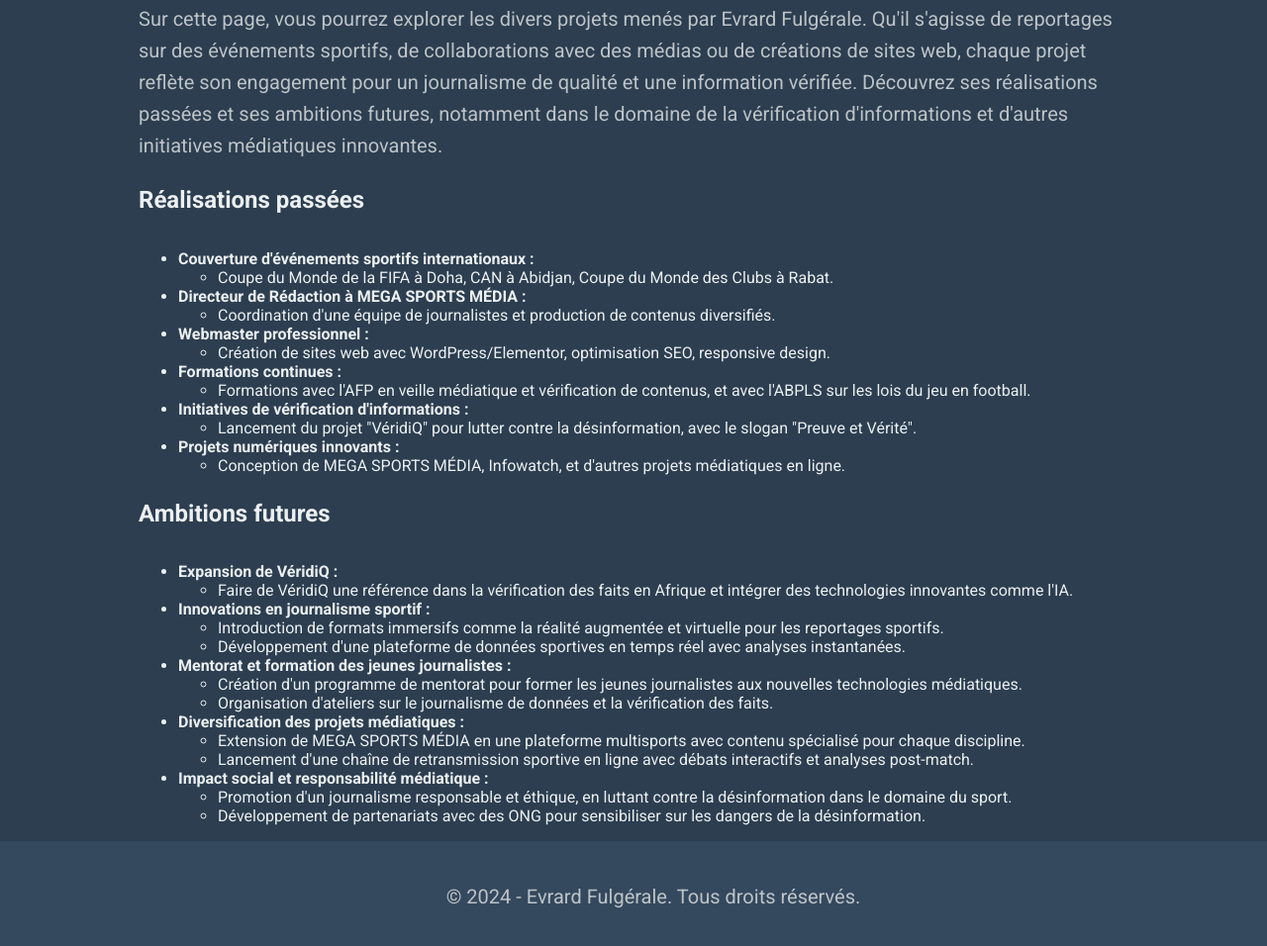
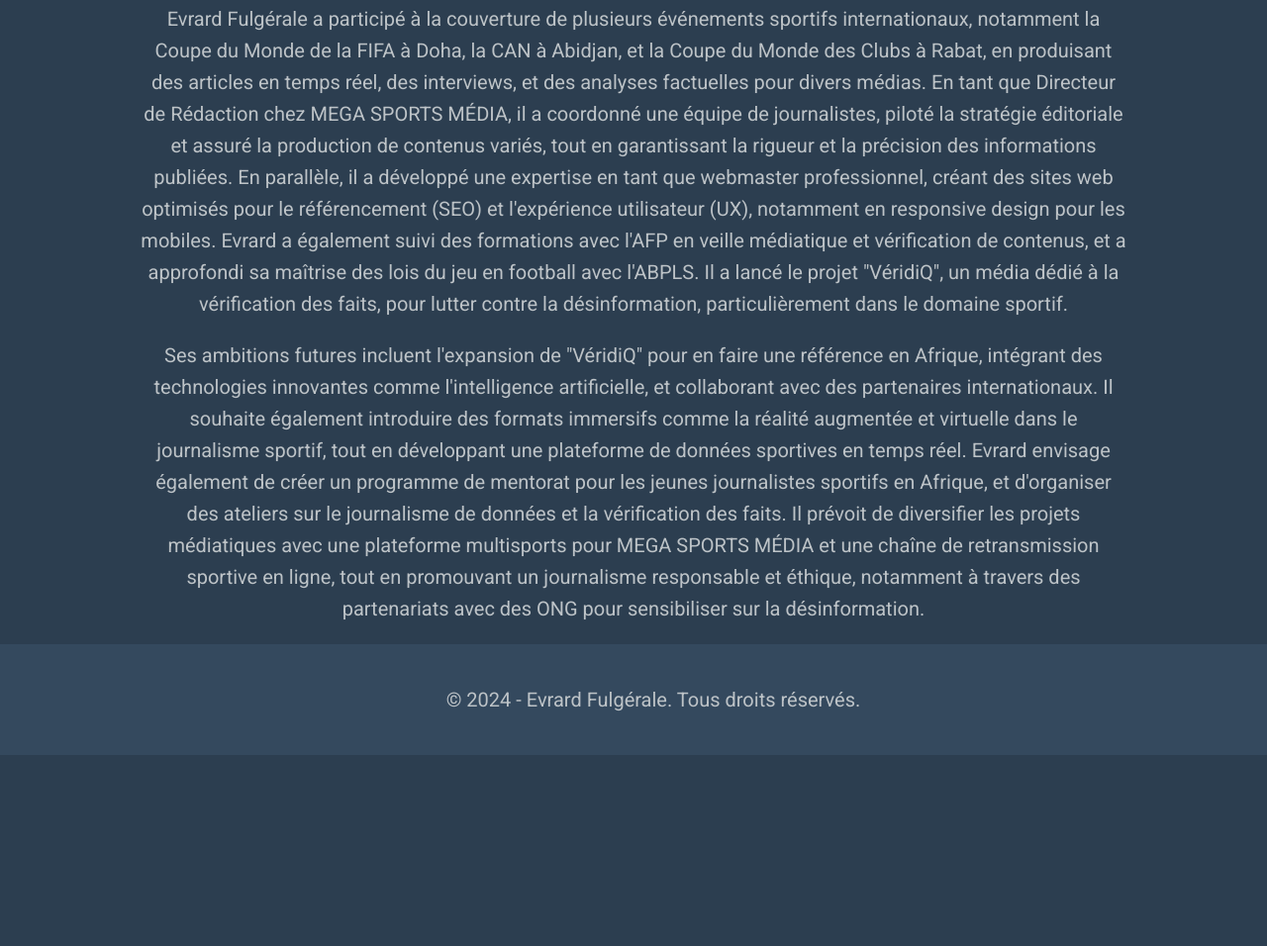
Before and after one commit to fulgerale/fulgerale.github.io, a plain HTML site: page projets.html in a window 1280 px wide. Shown: the part 468-1424 px from the top of the page at 99% size. After the commit the page ends 1231 px from the top, so only its background shows below. Drawn offline with Linux system fonts and the light colour scheme.

Commit message:
Update projets.html

```diff
--- a/projets.html
+++ b/projets.html
@@ -23,75 +23,9 @@
         <h1>Projets en vedette</h1>
         <div class="image-container">
             <img src="images projet/prjots bon.jpg"/>
-        </div>
-    <p>Sur cette page, vous pourrez explorer les divers projets menés par Evrard Fulgérale. Qu'il s'agisse de reportages sur des événements sportifs, de collaborations avec des médias ou de créations de sites web, chaque projet reflète son engagement pour un journalisme de qualité et une information vérifiée. Découvrez ses réalisations passées et ses ambitions futures, notamment dans le domaine de la vérification d'informations et d'autres initiatives médiatiques innovantes.</p>
+<p> Evrard Fulgérale a participé à la couverture de plusieurs événements sportifs internationaux, notamment la Coupe du Monde de la FIFA à Doha, la CAN à Abidjan, et la Coupe du Monde des Clubs à Rabat, en produisant des articles en temps réel, des interviews, et des analyses factuelles pour divers médias. En tant que Directeur de Rédaction chez MEGA SPORTS MÉDIA, il a coordonné une équipe de journalistes, piloté la stratégie éditoriale et assuré la production de contenus variés, tout en garantissant la rigueur et la précision des informations publiées. En parallèle, il a développé une expertise en tant que webmaster professionnel, créant des sites web optimisés pour le référencement (SEO) et l'expérience utilisateur (UX), notamment en responsive design pour les mobiles. Evrard a également suivi des formations avec l'AFP en veille médiatique et vérification de contenus, et a approfondi sa maîtrise des lois du jeu en football avec l'ABPLS. Il a lancé le projet "VéridiQ", un média dédié à la vérification des faits, pour lutter contre la désinformation, particulièrement dans le domaine sportif.<p>
+<p> Ses ambitions futures incluent l'expansion de "VéridiQ" pour en faire une référence en Afrique, intégrant des technologies innovantes comme l'intelligence artificielle, et collaborant avec des partenaires internationaux. Il souhaite également introduire des formats immersifs comme la réalité augmentée et virtuelle dans le journalisme sportif, tout en développant une plateforme de données sportives en temps réel. Evrard envisage également de créer un programme de mentorat pour les jeunes journalistes sportifs en Afrique, et d'organiser des ateliers sur le journalisme de données et la vérification des faits. Il prévoit de diversifier les projets médiatiques avec une plateforme multisports pour MEGA SPORTS MÉDIA et une chaîne de retransmission sportive en ligne, tout en promouvant un journalisme responsable et éthique, notamment à travers des partenariats avec des ONG pour sensibiliser sur la désinformation.<p>
 
-    <h2>Réalisations passées</h2>
-    <ul id="realizations-list">
-        <li><strong>Couverture d'événements sportifs internationaux :</strong>
-            <ul>
-                <li>Coupe du Monde de la FIFA à Doha, CAN à Abidjan, Coupe du Monde des Clubs à Rabat.</li>
-            </ul>
-        </li>
-        <li><strong>Directeur de Rédaction à MEGA SPORTS MÉDIA :</strong>
-            <ul>
-                <li>Coordination d'une équipe de journalistes et production de contenus diversifiés.</li>
-            </ul>
-        </li>
-        <li><strong>Webmaster professionnel :</strong>
-            <ul>
-                <li>Création de sites web avec WordPress/Elementor, optimisation SEO, responsive design.</li>
-            </ul>
-        </li>
-        <li><strong>Formations continues :</strong>
-            <ul>
-                <li>Formations avec l'AFP en veille médiatique et vérification de contenus, et avec l'ABPLS sur les lois du jeu en football.</li>
-            </ul>
-        </li>
-        <li><strong>Initiatives de vérification d'informations :</strong>
-            <ul>
-                <li>Lancement du projet "VéridiQ" pour lutter contre la désinformation, avec le slogan "Preuve et Vérité".</li>
-            </ul>
-        </li>
-        <li><strong>Projets numériques innovants :</strong>
-            <ul>
-                <li>Conception de MEGA SPORTS MÉDIA, Infowatch, et d'autres projets médiatiques en ligne.</li>
-            </ul>
-        </li>
-    </ul>
-
-    <h2>Ambitions futures</h2>
-    <ul id="ambitions-list">
-        <li><strong>Expansion de VéridiQ :</strong>
-            <ul>
-                <li>Faire de VéridiQ une référence dans la vérification des faits en Afrique et intégrer des technologies innovantes comme l'IA.</li>
-            </ul>
-        </li>
-        <li><strong>Innovations en journalisme sportif :</strong>
-            <ul>
-                <li>Introduction de formats immersifs comme la réalité augmentée et virtuelle pour les reportages sportifs.</li>
-                <li>Développement d'une plateforme de données sportives en temps réel avec analyses instantanées.</li>
-            </ul>
-        </li>
-        <li><strong>Mentorat et formation des jeunes journalistes :</strong>
-            <ul>
-                <li>Création d'un programme de mentorat pour former les jeunes journalistes aux nouvelles technologies médiatiques.</li>
-                <li>Organisation d'ateliers sur le journalisme de données et la vérification des faits.</li>
-            </ul>
-        </li>
-        <li><strong>Diversification des projets médiatiques :</strong>
-            <ul>
-                <li>Extension de MEGA SPORTS MÉDIA en une plateforme multisports avec contenu spécialisé pour chaque discipline.</li>
-                <li>Lancement d'une chaîne de retransmission sportive en ligne avec débats interactifs et analyses post-match.</li>
-            </ul>
-        </li>
-        <li><strong>Impact social et responsabilité médiatique :</strong>
-            <ul>
-                <li>Promotion d'un journalisme responsable et éthique, en luttant contre la désinformation dans le domaine du sport.</li>
-                <li>Développement de partenariats avec des ONG pour sensibiliser sur les dangers de la désinformation.</li>
-            </ul>
-        </li>
-    </ul>
     </section>
 
     <!-- Lien vers le fichier JavaScript -->
```
